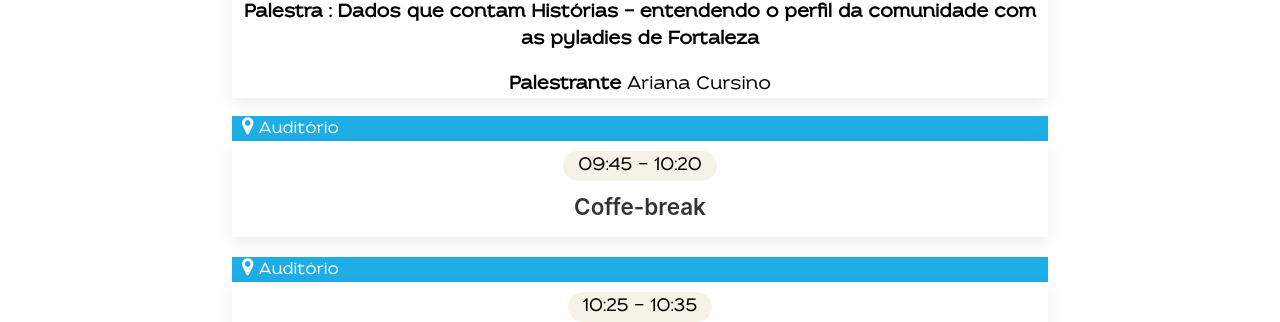
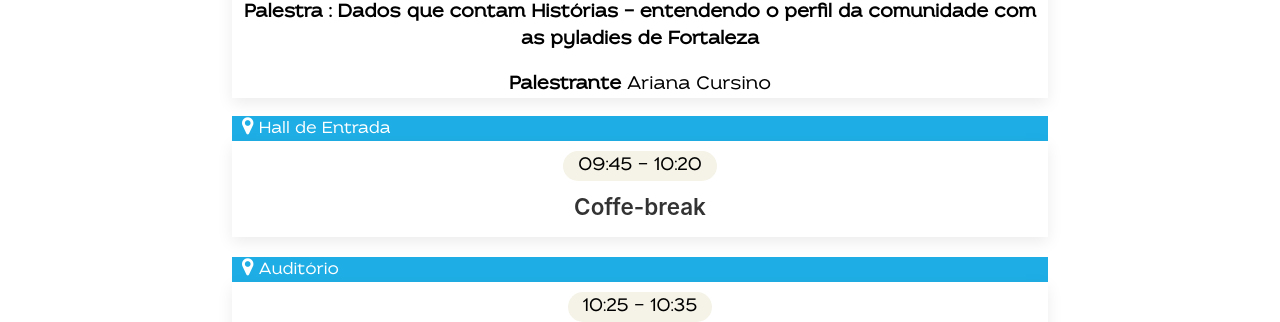
Before and after one commit to pyladies-brazil/conf, a Jekyll site: the page built from programacao.html, in a window 1280 px wide. Shown: the part 915-1237 px from the top of the page. Built offline with Jekyll 4.4.1, drawn with Linux system fonts in a browser that asks for light colours.

Commit message:
Update programacao.html
updating local coffe-break and some details

```diff
--- a/_includes/programacao.html
+++ b/_includes/programacao.html
@@ -88,7 +88,7 @@
 			<div class="uk-width-1-1@m uk-margin-bottom">
                 <div class="uk-card-blue uk-local">
 					<span class="uk-margin-small-left uk-local">
-						<i class="fa fa-map-marker"></i> Auditório
+						<i class="fa fa-map-marker"></i> Hall de Entrada
                     </span>
                 </div>
                 <div class="uk-card uk-card-default uk-text-center">
@@ -210,7 +210,7 @@
 						</div> -->
 						<div class="uk-text-center uk-text-small uk-grid-margin">
 							<span class="uk-badge uk-badge-large uk-badge-beige">14:15 - 14:55</span>
-							<p class="uk-text-bold">Palestra : Relato em dados: Violência Doméstica</p>
+							<p class="uk-text-bold">Palestra - Relato em dados: Violência Doméstica</p>
 							<p><strong>Palestrante </strong>Deborah Foroni</p>
 						</div>
 					</div>
@@ -242,7 +242,7 @@
 			<div class="uk-width-1-1@m uk-margin-bottom">
                 <div class="uk-card-blue uk-local">
 						<span class="uk-margin-small-left uk-local">
-							<i class="fa fa-map-marker"></i> Auditório
+							<i class="fa fa-map-marker"></i> Hall de Entrada
 						</span>
 				</div>
                 <div class="uk-card uk-card-default uk-text-center">
```
